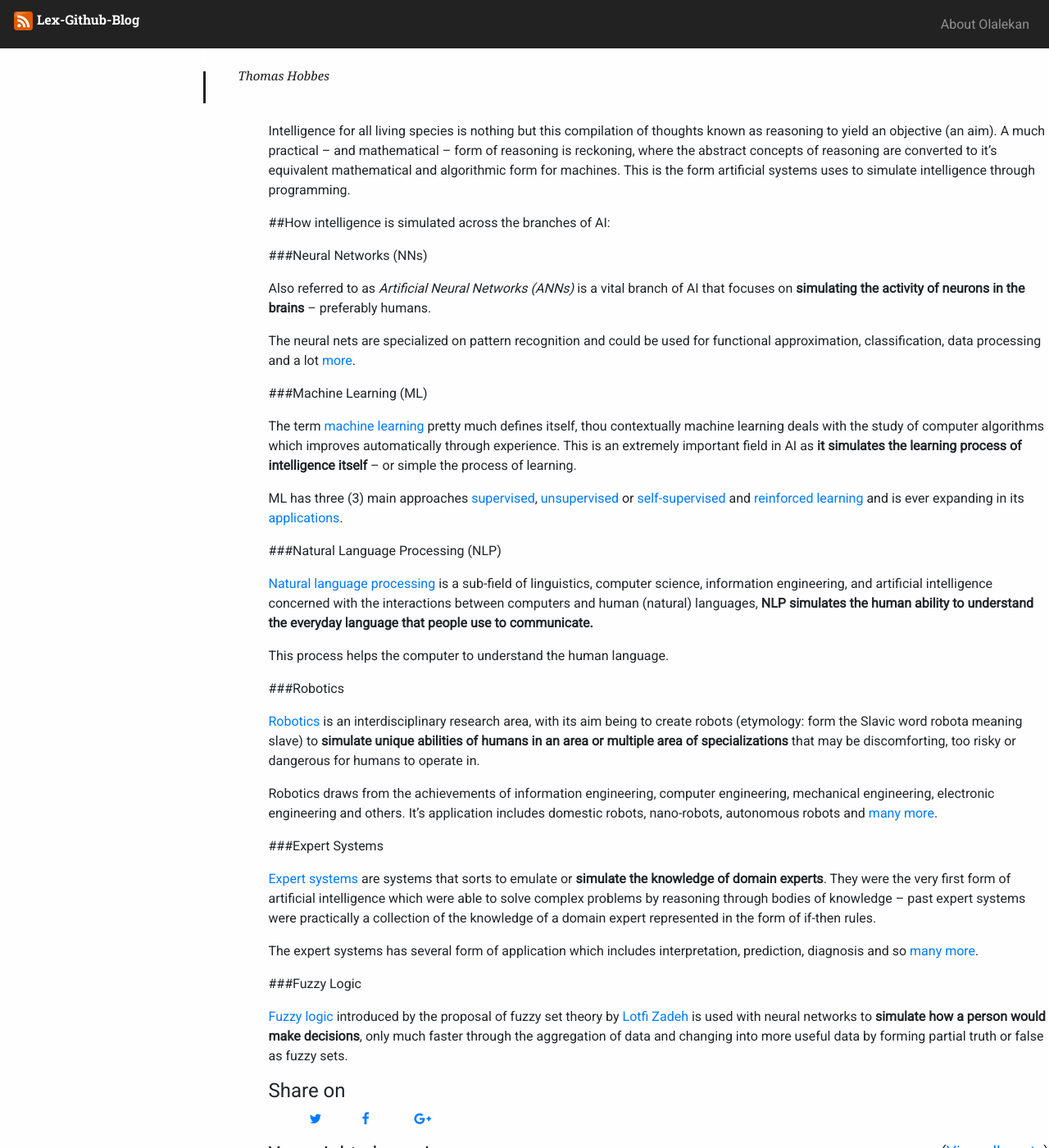
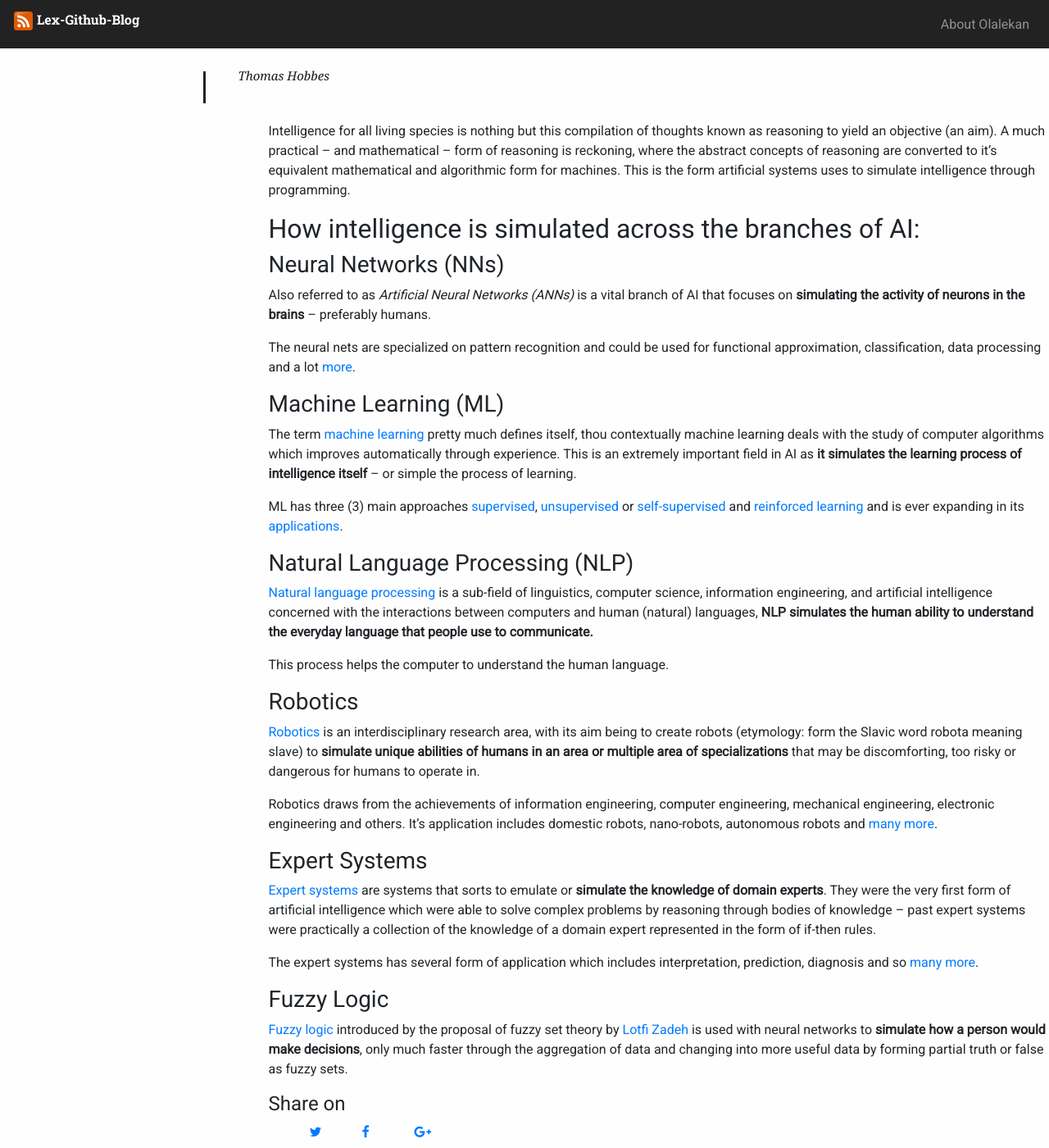
Before and after one commit to ganiyuolalekan/ganiyuolalekan.github.io, a Jekyll site: the page built from _posts/2020-08-31-ai-system-simulates-intelligence.md, in a window 1280 px wide and 1400 px high, scrolled down 804 px. Shown: the whole window at 82% size. Built offline with Jekyll 4.4.1, drawn with Linux system fonts in a browser that asks for light colours; nearby versions of some CDN libraries; comment, search, counter and statistics services are not loaded.

Commit message:
made changes

```diff
--- a/_posts/2020-08-31-ai-system-simulates-intelligence.md
+++ b/_posts/2020-08-31-ai-system-simulates-intelligence.md
@@ -7,7 +7,7 @@ tags: [artificial_intelligence, intelligence, machine_learning, natural_language
 comments: true
 category: ai
 ---
-<img src="{{ site.github.url }}/images/intelligence.jpg" alt="www.bdteck.com" width="100%" height="300vh" />
+<img src="{{ site.github.url }}/images/ai_brain.gif" alt="BBC" width="100%" height="300vh" />
 
 The introduction of artificial intelligence was based on the assumption that the processes of thoughts by humans can be [mechanized](https://en.wikipedia.org/wiki/History_of_artificial_intelligence). This processes of thoughts is a common characteristics assumed by all intelligent agents as a form of reasoning. At this spanish Philosopher [Ramon Liul](https://en.wikipedia.org/wiki/Ramon_Llull) developed several logical machines devoted to the creation of knowledge by logical means, his works could combine basic truths as simple logical operations, produced by the machine by mechanical means, Liull’s work had a great influence on [Gottfried Leibniz](https://en.wikipedia.org/wiki/Gottfried_Leibniz) and later on in the 17th century, Leibniz, [Thomas Hobbes](https://en.wikipedia.org/wiki/Thomas_Hobbes) and [Rene Descartes](https://en.wikipedia.org/wiki/Ren%C3%A9_Descartes) explored the possibility that all rational thought could be made as systematic as algebra or geometry.
 
@@ -25,38 +25,38 @@ Reasoning is nothing but Reckoning
 
 Intelligence for all living species is nothing but this compilation of thoughts known as reasoning to yield an objective (an aim). A much practical – and mathematical – form of reasoning is reckoning, where the abstract concepts of reasoning are converted to it’s equivalent mathematical and algorithmic form for machines. This is the form artificial systems uses to simulate intelligence through programming.
 
-##How intelligence is simulated across the branches of AI:
+<h2>How intelligence is simulated across the branches of AI:</h2>
 
-###Neural Networks (NNs)
+<h3>Neural Networks (NNs)</h3>
 
 Also referred to as _Artificial Neural Networks (ANNs)_ is a vital branch of AI that focuses on **simulating the activity of neurons in the brains** – preferably humans.
 
 The neural nets are specialized on pattern recognition and could be used for functional approximation, classification, data processing and a lot [more](https://en.wikipedia.org/wiki/Neural_network#Applications).
 
-###Machine Learning (ML)
+<h3>Machine Learning (ML)</h3>
 
 The term [machine learning](https://en.wikipedia.org/wiki/Machine_learning) pretty much defines itself, thou contextually machine learning deals with the study of computer algorithms which improves automatically through experience. This is an extremely important field in AI as **it simulates the learning process of intelligence itself** – or simple the process of learning.
 
 ML has three (3) main approaches [supervised](https://en.wikipedia.org/wiki/Supervised_learning), [unsupervised](https://en.wikipedia.org/wiki/Unsupervised_learning) or [self-supervised](https://en.wikipedia.org/wiki/Unsupervised_learning) and [reinforced learning](https://en.wikipedia.org/wiki/Reinforcement_learning) and is ever expanding in its [applications](https://en.wikipedia.org/wiki/Machine_learning#Applications).
 
-###Natural Language Processing (NLP)
+<h3>Natural Language Processing (NLP)</h3>
 
 [Natural language processing](https://en.wikipedia.org/wiki/Natural_language_processing) is a sub-field of linguistics, computer science, information engineering, and artificial intelligence concerned with the interactions between computers and human (natural) languages, **NLP simulates the human ability to understand the everyday language that people use to communicate.**
 
 This process helps the computer to understand the human language.
 
-###Robotics
+<h3>Robotics</h3>
 
 [Robotics](https://en.wikipedia.org/wiki/Robotics) is an interdisciplinary research area, with its aim being to create robots (etymology: form the Slavic word robota meaning slave) to **simulate unique abilities of humans in an area or multiple area of specializations** that may be discomforting, too risky or dangerous for humans to operate in.
 
 Robotics draws from the achievements of information engineering, computer engineering, mechanical engineering, electronic engineering and others. It’s application includes domestic robots, nano-robots, autonomous robots and [many more](https://en.wikipedia.org/wiki/Robotics#Applications).
 
-###Expert Systems
+<h3>Expert Systems</h3>
 
 [Expert systems](https://en.wikipedia.org/wiki/Expert_system) are systems that sorts to emulate or **simulate the knowledge of domain experts**. They were the very first form of artificial intelligence which were able to solve complex problems by reasoning through bodies of knowledge – past expert systems were practically a collection of the knowledge of a domain expert represented in the form of if-then rules.
 
 The expert systems has several form of application which includes interpretation, prediction, diagnosis and so [many more](https://en.wikipedia.org/wiki/Expert_system#Applications).
 
-###Fuzzy Logic
+<h3>Fuzzy Logic</h3>
 
 [Fuzzy logic](https://en.wikipedia.org/wiki/Fuzzy_logic) introduced by the proposal of fuzzy set theory by [Lotfi Zadeh](https://en.wikipedia.org/wiki/Lotfi_A._Zadeh) is used with neural networks to **simulate how a person would make decisions**, only much faster through the aggregation of data and changing into more useful data by forming partial truth or false as fuzzy sets.
```
Also changed, not shown: images/ai_brain.gif (added).
